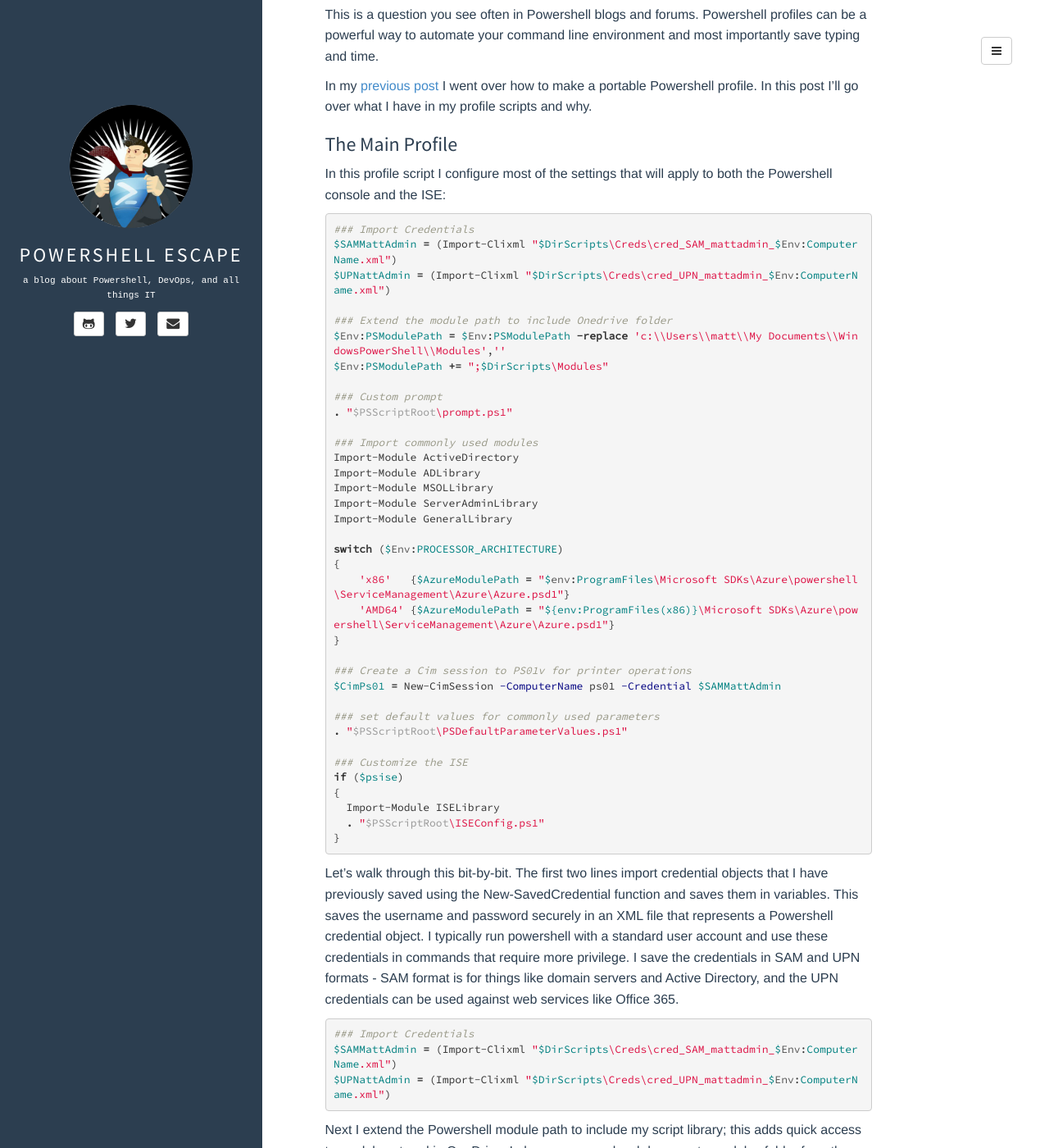
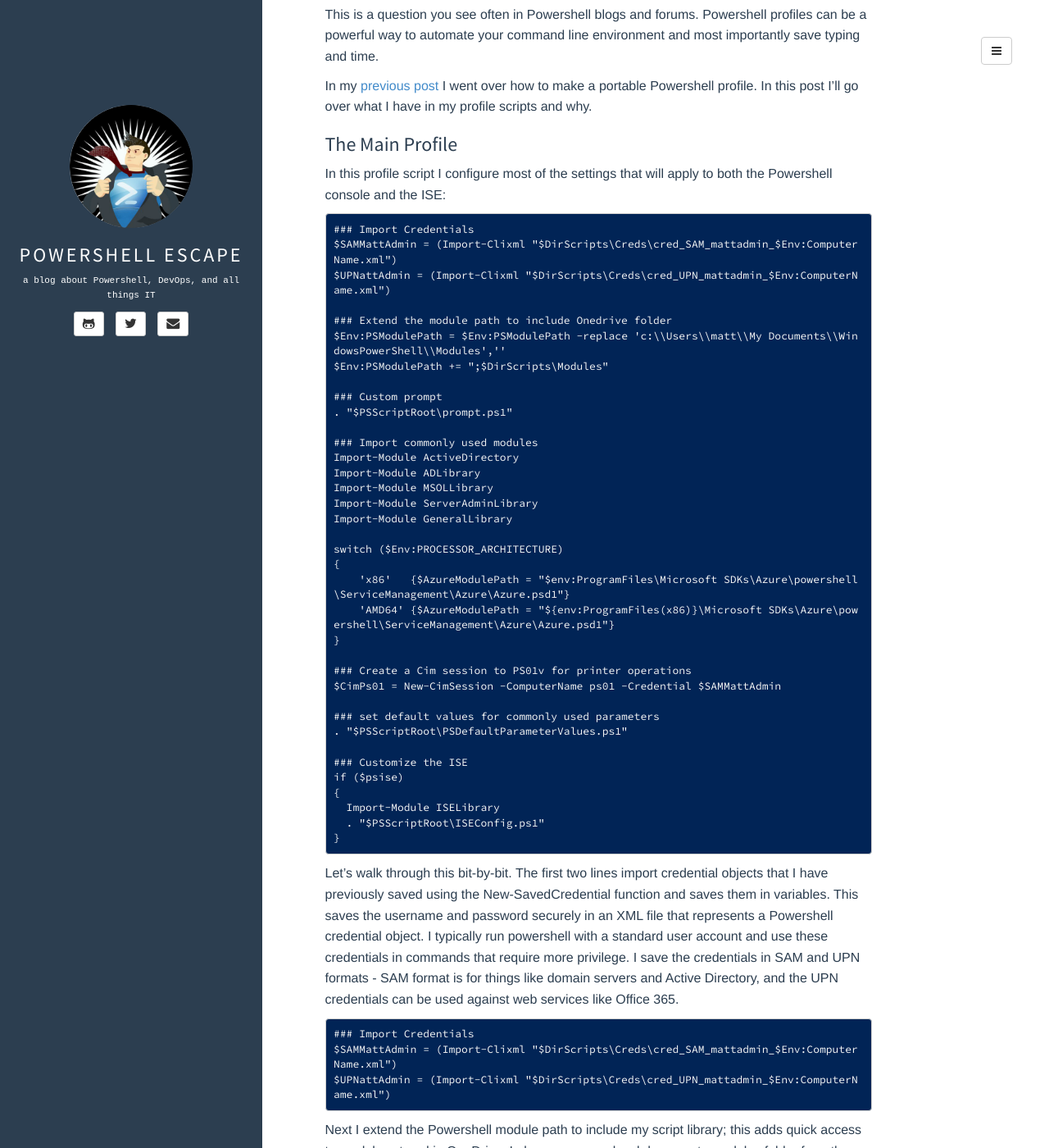
Before and after one commit to mattmcnabb/mattmcnabb.github.io, a Jekyll site: the page built from _posts/2014-10-31-whats-in-your-profile.md, in a window 1280 px wide and 1400 px high, scrolled down 196 px. Shown: the whole window at 82% size. Built offline with Jekyll 4.4.1, drawn with Linux system fonts in a browser that asks for light colours; comment, search, counter and statistics services are not loaded.

Commit message:
Update syntax highlighting to support PS console and error formatting

```diff
--- a/assets/resources/syntax/syntax.css
+++ b/assets/resources/syntax/syntax.css
@@ -1,65 +1,45 @@
-/**
- * http://github.com/mojombo/jekyll
- * MIT License
- */
+pre.highlight,
+.highlight pre
+{
+    background-color: #012456;
+    color: #f5f5f5;
+    font-family: "Source Code Pro","Consolas","monospace";
+}
 
-.highlight  { background: #ffffff; }
-.highlight .c { color: #999988; font-style: italic } /* Comment */
-.highlight .err { color: #a61717; background-color: #e3d2d2 } /* Error */
-.highlight .k { font-weight: bold } /* Keyword */
-.highlight .o { font-weight: bold } /* Operator */
-.highlight .cm { color: #999988; font-style: italic } /* Comment.Multiline */
-.highlight .cp { color: #999999; font-weight: bold } /* Comment.Preproc */
-.highlight .c1 { color: #999988; font-style: italic } /* Comment.Single */
-.highlight .cs { color: #999999; font-weight: bold; font-style: italic } /* Comment.Special */
-.highlight .gd { color: #000000; background-color: #ffdddd } /* Generic.Deleted */
-.highlight .gd .x { color: #000000; background-color: #ffaaaa } /* Generic.Deleted.Specific */
-.highlight .ge { font-style: italic } /* Generic.Emph */
-.highlight .gr { color: #aa0000 } /* Generic.Error */
-.highlight .gh { color: #999999 } /* Generic.Heading */
-.highlight .gi { color: #000000; background-color: #ddffdd } /* Generic.Inserted */
-.highlight .gi .x { color: #000000; background-color: #aaffaa } /* Generic.Inserted.Specific */
-.highlight .go { color: #888888 } /* Generic.Output */
-.highlight .gp { color: #555555 } /* Generic.Prompt */
-.highlight .gs { font-weight: bold } /* Generic.Strong */
-.highlight .gu { color: #aaaaaa } /* Generic.Subheading */
-.highlight .gt { color: #aa0000 } /* Generic.Traceback */
-.highlight .kc { font-weight: bold } /* Keyword.Constant */
-.highlight .kd { font-weight: bold } /* Keyword.Declaration */
-.highlight .kp { font-weight: bold } /* Keyword.Pseudo */
-.highlight .kr { font-weight: bold } /* Keyword.Reserved */
-.highlight .kt { color: #445588; font-weight: bold } /* Keyword.Type */
-.highlight .m { color: #009999 } /* Literal.Number */
-.highlight .s { color: #d14 } /* Literal.String */
-.highlight .na { color: #008080 } /* Name.Attribute */
-.highlight .nb { color: #0086B3 } /* Name.Builtin */
-.highlight .nc { color: #445588; font-weight: bold } /* Name.Class */
-.highlight .no { color: #008080 } /* Name.Constant */
-.highlight .ni { color: #800080 } /* Name.Entity */
-.highlight .ne { color: #990000; font-weight: bold } /* Name.Exception */
-.highlight .nf { color: #990000; font-weight: bold } /* Name.Function */
-.highlight .nn { color: #555555 } /* Name.Namespace */
-.highlight .nt { color: #000080 } /* Name.Tag */
-.highlight .nv { color: #008080 } /* Name.Variable */
-.highlight .ow { font-weight: bold } /* Operator.Word */
-.highlight .w { color: #bbbbbb } /* Text.Whitespace */
-.highlight .mf { color: #009999 } /* Literal.Number.Float */
-.highlight .mh { color: #009999 } /* Literal.Number.Hex */
-.highlight .mi { color: #009999 } /* Literal.Number.Integer */
-.highlight .mo { color: #009999 } /* Literal.Number.Oct */
-.highlight .sb { color: #d14 } /* Literal.String.Backtick */
-.highlight .sc { color: #d14 } /* Literal.String.Char */
-.highlight .sd { color: #d14 } /* Literal.String.Doc */
-.highlight .s2 { color: #d14 } /* Literal.String.Double */
-.highlight .se { color: #d14 } /* Literal.String.Escape */
-.highlight .sh { color: #d14 } /* Literal.String.Heredoc */
-.highlight .si { color: #d14 } /* Literal.String.Interpol */
-.highlight .sx { color: #d14 } /* Literal.String.Other */
-.highlight .sr { color: #009926 } /* Literal.String.Regex */
-.highlight .s1 { color: #d14 } /* Literal.String.Single */
-.highlight .ss { color: #990073 } /* Literal.String.Symbol */
-.highlight .bp { color: #999999 } /* Name.Builtin.Pseudo */
-.highlight .vc { color: #008080 } /* Name.Variable.Class */
-.highlight .vg { color: #008080 } /* Name.Variable.Global */
-.highlight .vi { color: #008080 } /* Name.Variable.Instance */
-.highlight .il { color: #009999 } /* Literal.Number.Integer.Long */
+
+/* console highlight */
+.language-posh pre.highlight, .language-posh .highlight pre,
+.language-console pre.highlight, .language-console .highlight pre
+{
+    background: #012456;
+    color: #d14;
+}
+
+.language-posh td.gutter.gl pre.lineno,
+.language-console td.gutter.gl pre.lineno
+{
+    background: #003279;
+    color: #FF0;
+}
+
+
+/* powershell highlight */
+pre.lineno {
+    background: #1a1b17;
+    width: auto;
+    border-radius: 3px 0px 0px 3px;
+}
+
+td.code pre
+{
+    border-radius: 0px 3px 3px 0px;
+}
+
+.highlight table, .highlight td.code pre
+{
+    width: 100%;
+}
+
+td.gutter.gl{
+    width: 40px;
+}
```
